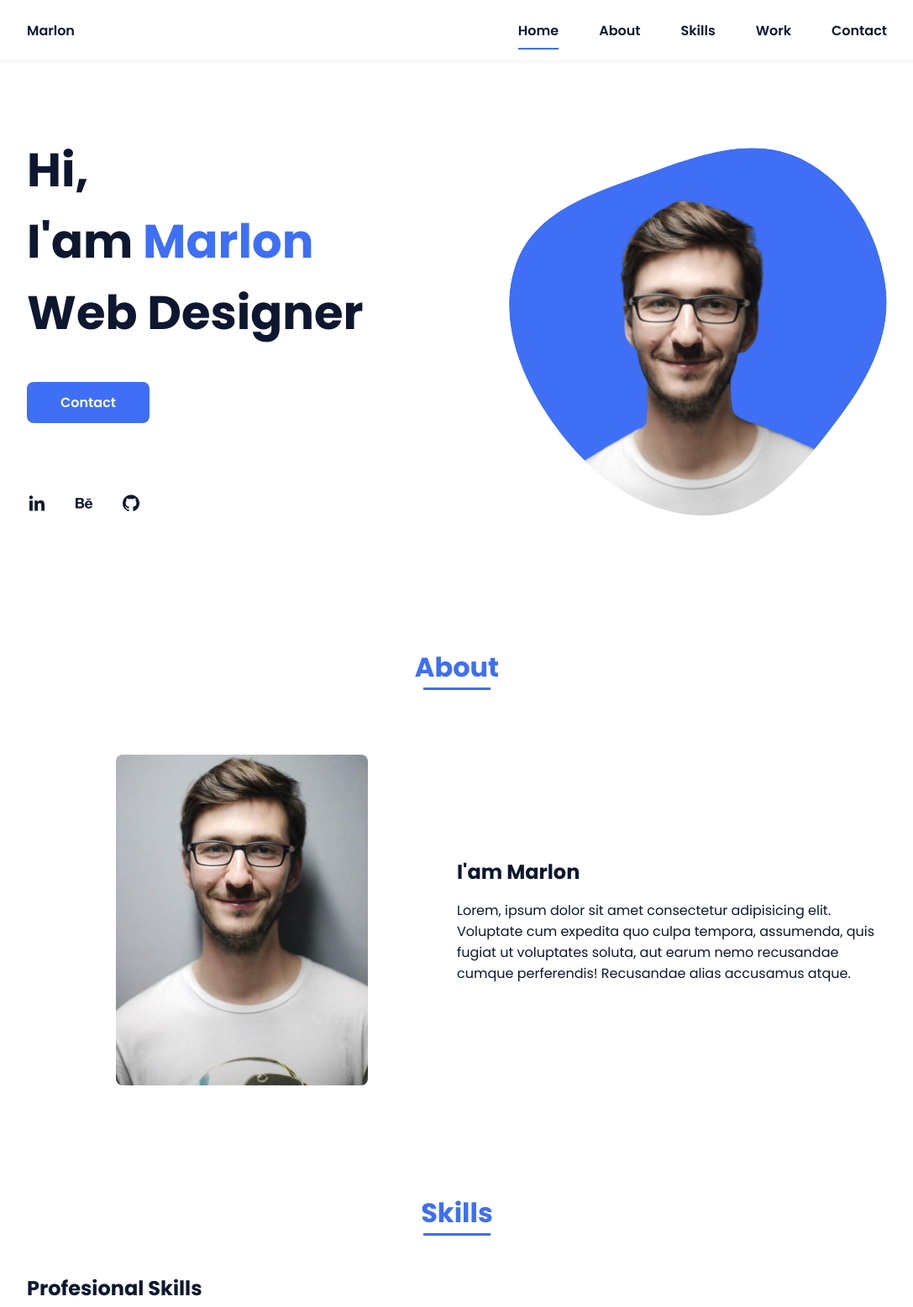
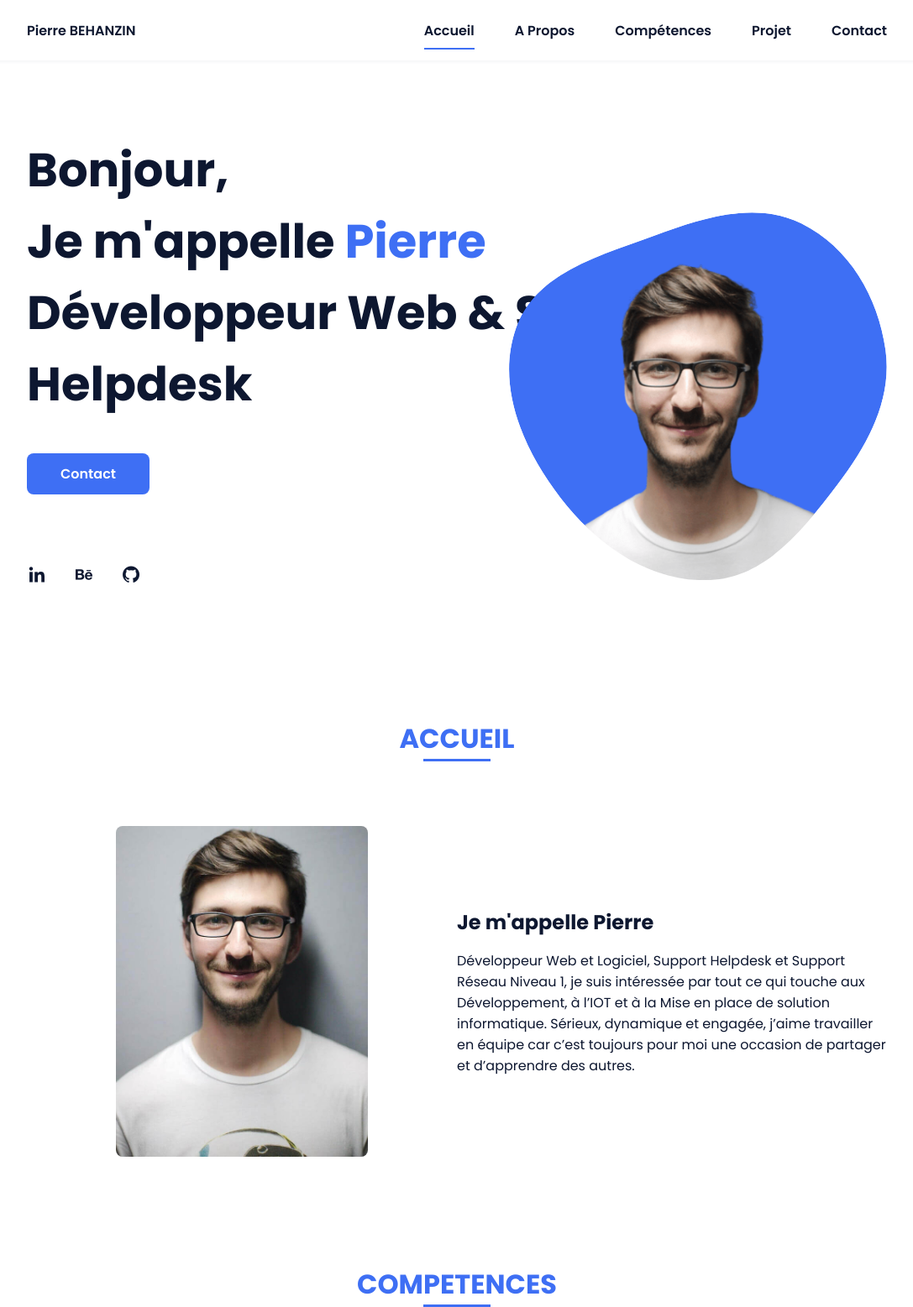
Before and after one commit to Cyrdona/Portfolio, a plain HTML site: page index.html in a window 1280 px wide. Shown: the top 1557 px of the page at 84% size, without its empty margins (96-1183 px from the left). Drawn offline with nearby package versions, Linux system fonts and the light colour scheme.

Commit message:
insertion des donnée

```diff
--- a/index.html
+++ b/index.html
@@ -16,15 +16,15 @@
         <header class="l-header">
             <nav class="nav bd-grid">
                 <div>
-                    <a href="#" class="nav__logo">Marlon</a>
+                    <a href="#" class="nav__logo">Pierre BEHANZIN</a>
                 </div>
 
                 <div class="nav__menu" id="nav-menu">
                     <ul class="nav__list">
-                        <li class="nav__item"><a href="#home" class="nav__link active">Home</a></li>
-                        <li class="nav__item"><a href="#about" class="nav__link">About</a></li>
-                        <li class="nav__item"><a href="#skills" class="nav__link">Skills</a></li>
-                        <li class="nav__item"><a href="#work" class="nav__link">Work</a></li>
+                        <li class="nav__item"><a href="#home" class="nav__link active">Accueil</a></li>
+                        <li class="nav__item"><a href="#about" class="nav__link">A Propos</a></li>
+                        <li class="nav__item"><a href="#skills" class="nav__link">Compétences</a></li>
+                        <li class="nav__item"><a href="#work" class="nav__link">Projet</a></li>
                         <li class="nav__item"><a href="#contact" class="nav__link">Contact</a></li>
                     </ul>
                 </div>
@@ -39,7 +39,7 @@
             <!--===== HOME =====-->
             <section class="home bd-grid" id="home">
                 <div class="home__data">
-                    <h1 class="home__title">Hi,<br>I'am <span class="home__title-color">Marlon</span><br> Web Designer</h1>
+                    <h1 class="home__title">Bonjour,<br>Je m'appelle <span class="home__title-color">Pierre</span><br> Développeur Web & Support Helpdesk</h1>
 
                     <a href="#" class="button">Contact</a>
                 </div>
@@ -47,7 +47,7 @@
                 <div class="home__social">
                     <a href="" class="home__social-icon"><i class='bx bxl-linkedin'></i></a>
                     <a href="" class="home__social-icon"><i class='bx bxl-behance' ></i></a>
-                    <a href="" class="home__social-icon"><i class='bx bxl-github' ></i></a>
+                    <a href="https://github.com/Cyrdona" class="home__social-icon"><i class='bx bxl-github' ></i></a>
                 </div>
 
                 <div class="home__img">
@@ -65,7 +65,7 @@
 
             <!--===== ABOUT =====-->
             <section class="about section " id="about">
-                <h2 class="section-title">About</h2>
+                <h2 class="section-title">ACCUEIL</h2>
 
                 <div class="about__container bd-grid">
                     <div class="about__img">
@@ -73,19 +73,19 @@
                     </div>
 
                     <div>
-                        <h2 class="about__subtitle">I'am Marlon</h2>
-                        <p class="about__text">Lorem, ipsum dolor sit amet consectetur adipisicing elit. Voluptate cum expedita quo culpa tempora, assumenda, quis fugiat ut voluptates soluta, aut earum nemo recusandae cumque perferendis! Recusandae alias accusamus atque.</p>
+                        <h2 class="about__subtitle">Je m'appelle Pierre </h2>
+                        <p class="about__text">Développeur Web et Logiciel, Support Helpdesk et Support Réseau Niveau 1, je suis intéressée par tout ce qui touche aux Développement, à l’IOT et à la Mise en place de solution informatique. Sérieux, dynamique et engagée, j’aime travailler en équipe car c’est toujours pour moi une occasion de partager et d’apprendre des autres.</p>
                     </div>
                 </div>
             </section>
 
             <!--===== SKILLS =====-->
             <section class="skills section" id="skills">
-                <h2 class="section-title">Skills</h2>
+                <h2 class="section-title">COMPETENCES</h2>
 
                 <div class="skills__container bd-grid">
                     <div>
-                        <h2 class="skills__subtitle">Profesional Skills</h2>
+                        <h2 class="skills__subtitle">Compétences Professionnelles Pertinent</h2>
                         <p class="skills__text">Lorem ipsum dolor sit, amet consectetur adipisicing elit. Velit optio id vero amet, alias architecto consectetur error eum eaque sit.</p>
                         <div class="skills__data">
                             <div class="skills__names">
@@ -145,7 +145,7 @@
 
             <!--===== WORK =====-->
             <section class="work section" id="work">
-                <h2 class="section-title">Work</h2>
+                <h2 class="section-title">Projet</h2>
 
                 <div class="work__container bd-grid">
                     <a href="" class="work__img">
@@ -186,13 +186,13 @@
 
         <!--===== FOOTER =====-->
         <footer class="footer">
-            <p class="footer__title">Marlon</p>
+            <p class="footer__title">Pierre</p>
             <div class="footer__social">
                 <a href="#" class="footer__icon"><i class='bx bxl-facebook' ></i></a>
                 <a href="#" class="footer__icon"><i class='bx bxl-instagram' ></i></a>
                 <a href="#" class="footer__icon"><i class='bx bxl-twitter' ></i></a>
             </div>
-            <p class="footer__copy">&#169; Bedimcode. All rigths reserved</p>
+            <p class="footer__copy">&#169; Pierre BEHANZIN. All rigths reserved</p>
         </footer>
 
 
```
